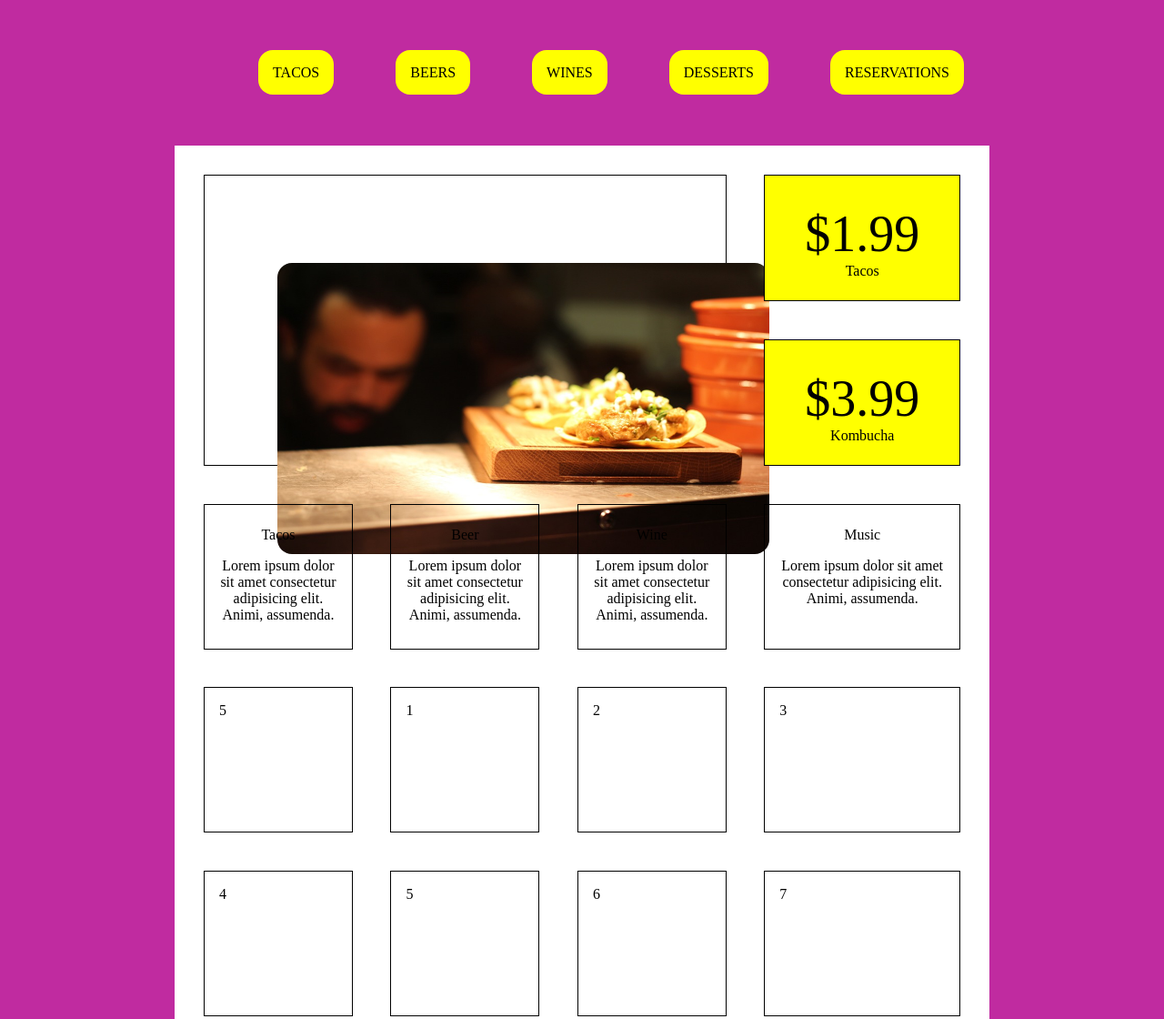
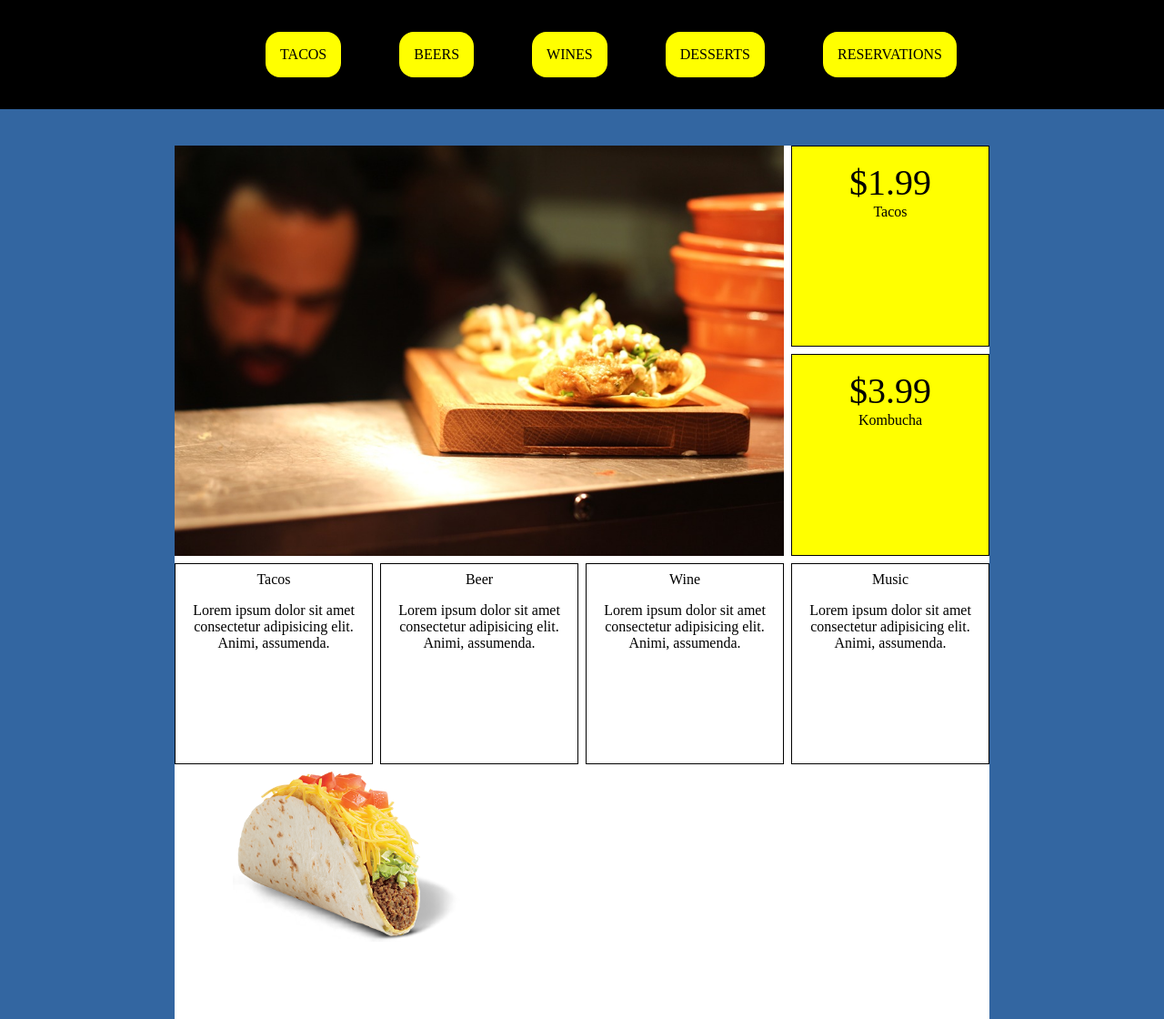
Before and after one commit to MarcosFernandes99/atividade4.1, a website: page atividade4.2/index.html in a window 1280 px wide. Shown: the top 1120 px of the page at 91% size. Drawn offline with Linux system fonts and the light colour scheme.

Commit message:
arrumando reponsividade ex.4.2

```diff
--- a/atividade4.2/index.html
+++ b/atividade4.2/index.html
@@ -10,9 +10,7 @@
 </head>
 
 <body>
-    <header>
-
-        <section class="navBar">
+    <header class="header">
             <span class="navOptions">TACOS</span>
             <span class="navOptions">BEERS</span>
             <span class="navOptions">WINES</span>
@@ -20,51 +18,53 @@
             <span class="navOptions">RESERVATIONS</span>
     </header>
 
-    <section class="container" id="template-areas">
-
-        <div class="destaque item1"id="destaque">
-            <img src="./images/taco.jpg" alt="Taco">
+    <section class="container">
+        <div class="item1">
+            <img class="destaque" src="./images/taco.jpg" width="100" alt="taco">
 
         </div>
-        <div class="precoOne item2"id="precoOne">
+        <div class="itens precos">
             <p class="preco">$1.99</p>
-            <p class="texto">Tacos</p>
+            <p class="msg">Tacos</p>
         </div>
-        <div class="precoTwo item3"id="precoTwo">
+        <div class="itens precos">
             <p class="preco">$3.99</p>
-            <p class="texto">Kombucha</p>
+            <p class="msg">Kombucha</p>
         </div>
 
-        <div class="recursos item4" id="tacos">
+
+        <div class="itens item4" id="tacos">
             <p class="titulo">Tacos</p>
             <p class="textoR">Lorem ipsum dolor sit amet consectetur adipisicing elit. Animi, assumenda.</p>
         </div>
 
-        <div class="recursos item5" id="beer">
+        <div class="itens item5" id="beer">
             <p class="titulo">Beer</p>
             <p class="textoR">Lorem ipsum dolor sit amet consectetur adipisicing elit. Animi, assumenda.</p>
 
         </div>
 
-        <div class="recursos item6" id="wine">
+        <div class="itens item6" id="wine">
             <p class="titulo">Wine</p>
             <p class="textoR">Lorem ipsum dolor sit amet consectetur adipisicing elit. Animi, assumenda.</p>
 
         </div>
-        <div class="recursos item7" id="music">
+        <div class="itens item7" id="music">
             <p class="titulo">Music</p>
             <p class="textoR">Lorem ipsum dolor sit amet consectetur adipisicing elit. Animi, assumenda.</p>
+        </div>
 
+        <div class="item8">
+            <img class="sobre" src="./images/queso-taco.png" width="250" alt="Taco">
         </div>
-        <div id="sobre item8">5</div>
-        <div class="galeria item9" id="photo1">1</div>
-        <div class="galeria item11" id="photo2">2</div>
-        <div class="galeria item12" id="photo3">3</div>
-        <div class="galeria item13" id="photo4">4</div>
-        <div class="galeria item14" id="photo5">5</div>
-        <div class="galeria item15" id="photo6">6</div>
-        <div class="galeria item16" id="photo7">7</div>
-        <div class="galeria item17" id="photo8">8</div>
+        <div class="itens item9" id="photo1">1</div>
+        <div class="itens item11" id="photo2">2</div>
+        <div class="itens item12" id="photo3">3</div>
+        <div class="itens item13" id="photo4">4</div>
+        <div class="itens item14" id="photo5">5</div>
+        <div class="itens item15" id="photo6">6</div>
+        <div class="itens item16" id="photo7">7</div>
+        <div class="itens item17" id="photo8">8</div>
 
     </section>
 
--- a/atividade4.2/style.css
+++ b/atividade4.2/style.css
@@ -5,24 +5,16 @@
 }
 
 /* CSS RESET */
-
-
 body {
-    background-color: rgb(192, 43, 160);
+    background-color: rgb(51, 102, 161);
 }
 
 header {
     display: flex;
     align-items: center;
     justify-content: center;
-    height: 10vh;
-
-}
-
-img {
-    width: 100%;
-    height: 100%;
-
+    height: 15vh;
+    background-color: black;
 }
 
 .navBar {
@@ -37,84 +29,65 @@ img {
 
 }
 
-img {
-    margin-top: 10vh;
-    border-radius: 2vh;
-    margin-left: 5vw;
+/* TERMINA AQUI MEU HEADER */
+
+.container {
+
+    margin-top: 5vh;
+    margin-right: 15vw;
+    margin-left: 15vw;
+    background-color: white;
+    display: grid;
+    grid-template-columns: repeat(4, 1fr);
+    grid-template-rows: repeat(7, 2fr);
+    gap: 1vh;
+
 }
 
-.container {
-    display: grid;
-    background-color: white;
-    padding: 3vh;
-    margin-top: 10vh;
-    margin-left: 15vw;
-    margin-right: 15vw;
-    gap: 2vw;
-    grid-template-areas:
-        'destaque destaque destaque precoOne'
-        'destaque destaque destaque precoTwo'
-        'recursos recursos recursos recursos'
-        'sobre sobre sobre sobre'
-        'galeria galeria galeria galeria'
-    ;
+.itens {
+    border: 1px solid black;
+    text-align: center;
+    padding: 1vh;
 }
 
-.container div {
-    border: 0.2vh solid black;
-    margin: 1vh;
-    padding: 2vh;
-}
-
-#destaque {
-    grid-area: destaque;
-    height: 40vh;
-}
-
-img {
-    height: 40vh;
-}
-
-
-#precoOne {
-    grid-area: precoOne;
+.precos{
     background-color: yellow;
 }
 
-#precoTwo {
-    grid-area: precoTwo;
-    background-color: yellow;
-}
-
-.recursos{
-    height: 20vh;
-}
-
-#sobre {
-    grid-area: sobre;
-    height: 40vh;
-}
-
-.galeria {
-    height: 20vh;
-}
-
-.texto {
-   text-align: center;
-
-}
-
 .preco {
-    font-size: 7vh;
-    margin-top: 2vh;
-    text-align: center;
-}
-
-.titulo {
-    text-align: center;
+    font-size: 5vh;
     margin-top: 1vh;
 }
 .textoR {
     margin-top: 2vh;
-    text-align: center;
 }
+
+.item1 {
+    grid-column: 1 / span 3;
+    grid-row: 1 / span 2;
+}
+
+.item8 {
+    grid-column: 1 / span 4;
+    grid-row: 4 / span 2;
+}
+
+.destaque {
+   width: 100%;
+   height: 100%;
+}
+
+.sobre {
+    margin-left: 5vw;
+}
+
+@media (max-width: 1000px) {
+    .container {
+        display: grid;
+        grid-template-columns: repeat(3, 1fr);
+        grid-template-rows: repeat(7, 1fr);
+
+    }
+
+
+}
```
